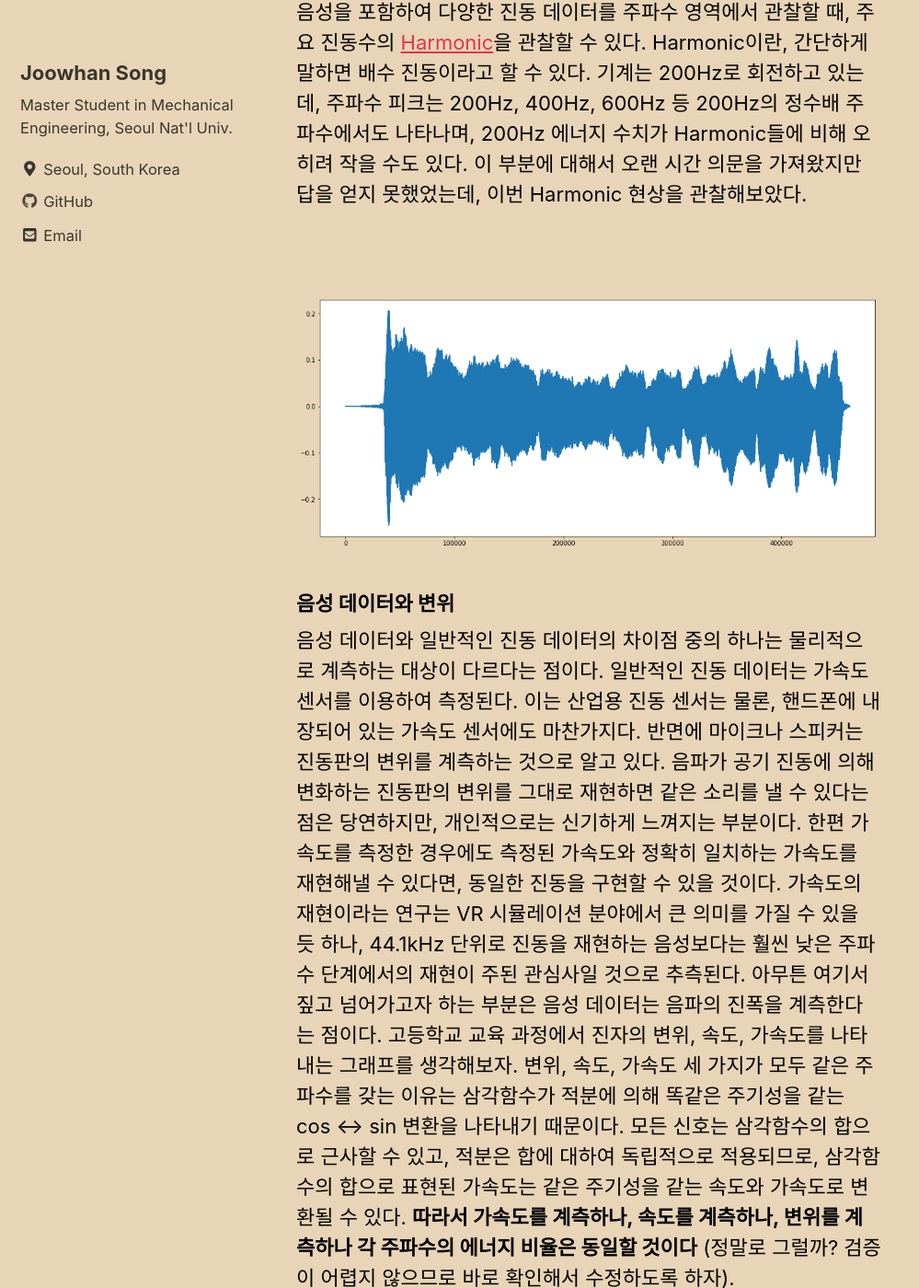
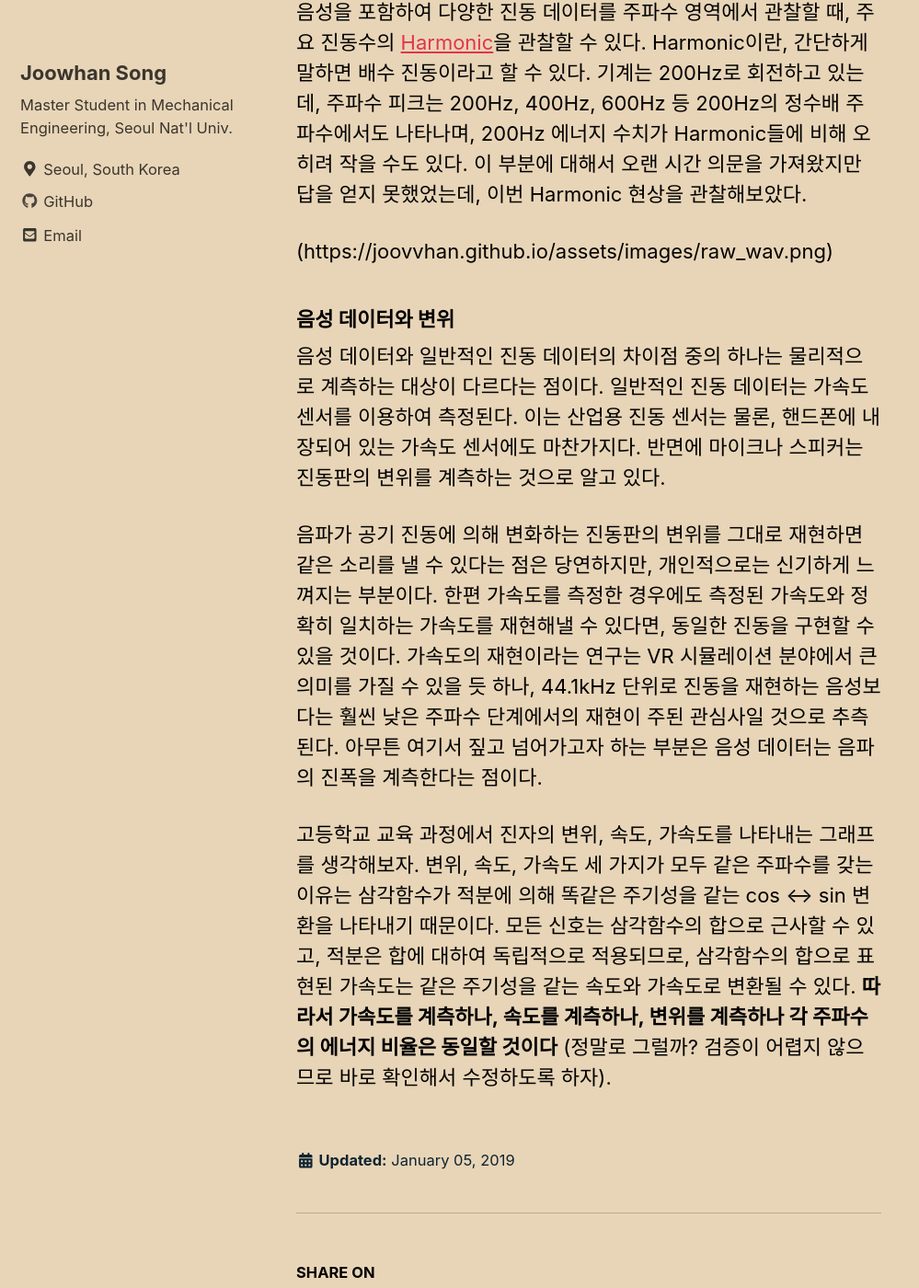
Before and after one commit to Joovvhan/joovvhan.github.io, a Jekyll site: the page built from _posts/2019-01-05-voice-analysis.md, in a window 1280 px wide and 1400 px high, scrolled down 596 px. Shown: the whole window at 92% size, without its empty margins (0-999 px from the left). Built offline with Jekyll 4.4.1, drawn with Linux system fonts in a browser that asks for light colours; cached includes are drawn as plain includes; nearby versions of some CDN libraries.

Commit message:
Removed ![my_helpful_screenshot]

```diff
--- a/_posts/2019-01-05-voice-analysis.md
+++ b/_posts/2019-01-05-voice-analysis.md
@@ -14,20 +14,18 @@ Harmonic이란, 간단하게 말하면 배수 진동이라고 할 수 있다.
 정수배 주파수에서도 나타나며, 200Hz 에너지 수치가 Harmonic들에 비해 오히려 작을 수도 있다.
 이 부분에 대해서 오랜 시간 의문을 가져왔지만 답을 얻지 못했었는데, 이번 Harmonic 현상을 관찰해보았다.
 
-{% raw %}<img src="{{ site.url }}{{ site.baseurl }}/assets/images/raw_wav.png" alt="">{% endraw %}
-
-![My helpful screenshot]({{ "/assets/images/raw_wav.png" | absolute_url }})
-
+({{ "/assets/images/raw_wav.png" | absolute_url }})
 
 ### 음성 데이터와 변위
 
 음성 데이터와 일반적인 진동 데이터의 차이점 중의 하나는 물리적으로 계측하는 대상이 다르다는 점이다.
 일반적인 진동 데이터는 가속도 센서를 이용하여 측정된다. 이는 산업용 진동 센서는 물론, 핸드폰에 내장되어 있는 가속도 센서에도 마찬가지다.
 반면에 마이크나 스피커는 진동판의 변위를 계측하는 것으로 알고 있다.
+
 음파가 공기 진동에 의해 변화하는 진동판의 변위를 그대로 재현하면 같은 소리를 낼 수 있다는 점은 당연하지만, 개인적으로는 신기하게 느껴지는 부분이다.
 한편 가속도를 측정한 경우에도 측정된 가속도와 정확히 일치하는 가속도를 재현해낼 수 있다면, 동일한 진동을 구현할 수 있을 것이다.
-가속도의 재현이라는 연구는 VR 시뮬레이션 분야에서 큰 의미를 가질 수 있을 듯 하나, 44.1kHz 단위로 진동을 재현하는 음성보다는 훨씬 낮은 주파수 단계에서의
-재현이 주된 관심사일 것으로 추측된다. 아무튼 여기서 짚고 넘어가고자 하는 부분은 음성 데이터는 음파의 진폭을 계측한다는 점이다.
+가속도의 재현이라는 연구는 VR 시뮬레이션 분야에서 큰 의미를 가질 수 있을 듯 하나, 44.1kHz 단위로 진동을 재현하는 음성보다는 훨씬 낮은 주파수 단계에서의 재현이 주된 관심사일 것으로 추측된다. 아무튼 여기서 짚고 넘어가고자 하는 부분은 음성 데이터는 음파의 진폭을 계측한다는 점이다.
+
 고등학교 교육 과정에서 진자의 변위, 속도, 가속도를 나타내는 그래프를 생각해보자.
 변위, 속도, 가속도 세 가지가 모두 같은 주파수를 갖는 이유는 삼각함수가 적분에 의해 똑같은 주기성을 같는 cos <-> sin 변환을 나타내기 때문이다.
 모든 신호는 삼각함수의 합으로 근사할 수 있고, 적분은 합에 대하여 독립적으로 적용되므로, 삼각함수의 합으로 표현된 가속도는 같은 주기성을 같는
```
